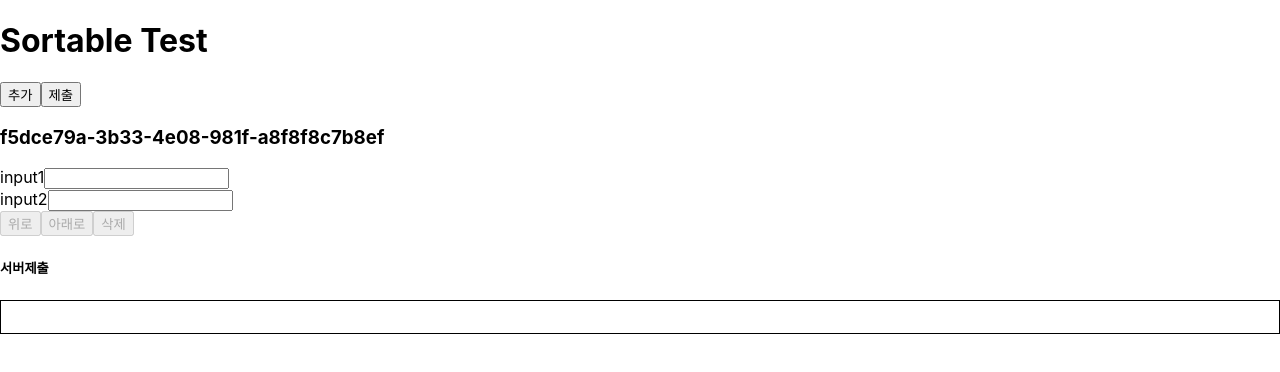
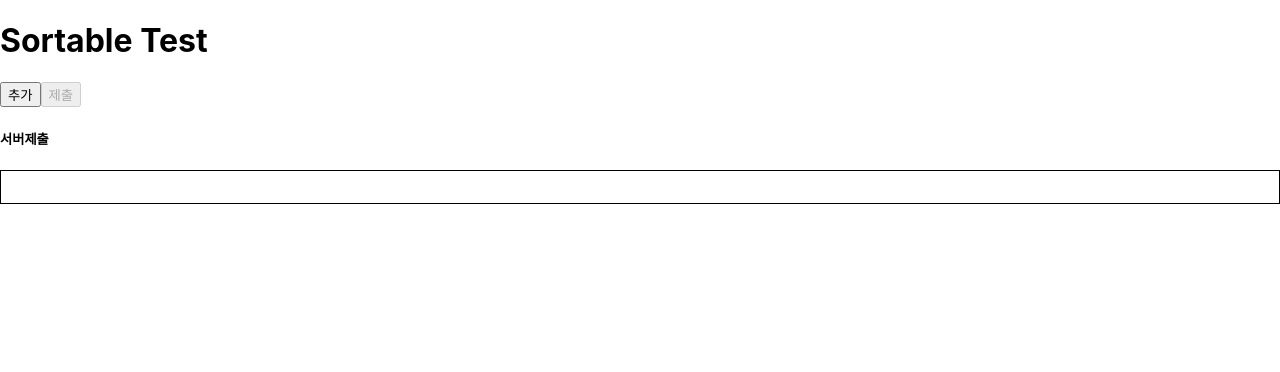
Before and after one commit to ocipap/codeLife, a React (Create React App) app in the folder mobx/: page / in a window 1280 px wide. Shown: the top 372 px of the page. Built offline with nearby package versions, Linux system fonts and the light colour scheme.

Commit message:
new: isSubmittable test

```diff
--- a/mobx/src/SortableTest/SortableItemStore.ts
+++ b/mobx/src/SortableTest/SortableItemStore.ts
@@ -30,6 +30,10 @@ class SortableItemStore {
       input2: this.input2
     }
   }
+
+  get isSubmittable() {
+    return this.input1 && this.input2
+  }
 }
 
 export default SortableItemStore;
--- a/mobx/src/SortableTest/SortableStore.ts
+++ b/mobx/src/SortableTest/SortableStore.ts
@@ -6,7 +6,7 @@ class SortableStore {
   sendServerValue: string;
 
   constructor() {
-    this.items = [new SortableItemStore('', '')];
+    this.items = [];
     this.sendServerValue = ''
     makeAutoObservable(this);
   }
@@ -39,17 +39,30 @@ class SortableStore {
 
   }
 
-  isDisabled(index: number) {
-    return index === 0 || index === this.items.length - 1
+  remove(_id: string) {
+    this.items = this.items.filter(({ id }) => id !== _id)
+  }
+
+  isUpDisabled(index: number) {
+    return index === 0
+  }
+
+  isDownDisabled(index: number) {
+    return index === this.items.length - 1
+  }
+
+  get isSubmittable() {
+    return this.items.length && this.items.every(item => item.isSubmittable);
+  }
+
+  get isNotSubmittable() {
+    return !this.isSubmittable;
   }
 
   get isDeletable() {
     return this.items.length > 1
   }
 
-  remove(_id: string) {
-    this.items = this.items.filter(({ id }) => id !== _id)
-  }
 }
 
 export default SortableStore;
--- a/mobx/src/SortableTest/index.tsx
+++ b/mobx/src/SortableTest/index.tsx
@@ -11,7 +11,7 @@ const SortableTest = observer(() => {
       <div>
         <h1>Sortable Test</h1>
         <button onClick={() => store.addItem()}>추가</button>
-        <button onClick={() => store.submit()}>제출</button>
+        <button disabled={store.isNotSubmittable} onClick={() => store.submit()}>제출</button>
       </div>
       <div>
         {store.items.map((item, index) => (
@@ -21,10 +21,9 @@ const SortableTest = observer(() => {
             onUp={() => store.up(index)}
             onDown={() => store.down(index)}
             onDelete={() => store.remove(item.id)}
-            isUpDisabled={store.isDisabled(index)}
-            isDownDisabled={store.isDisabled(index)}
+            isUpDisabled={store.isUpDisabled(index)}
+            isDownDisabled={store.isDownDisabled(index)}
             isDeletable={store.isDeletable}
-
           />)
         )}
       </div>
```
